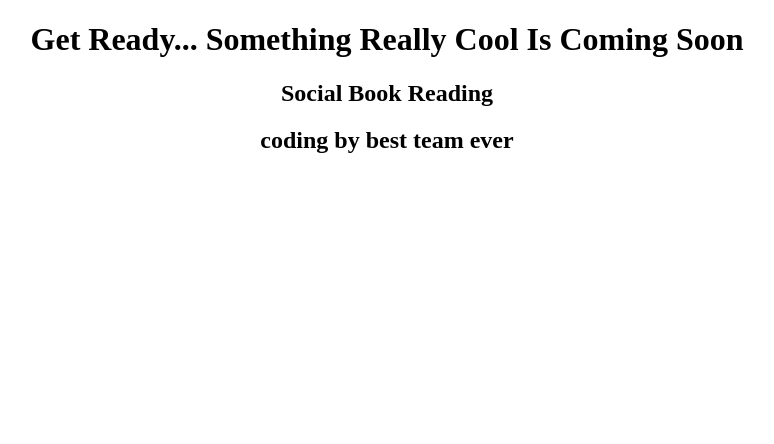
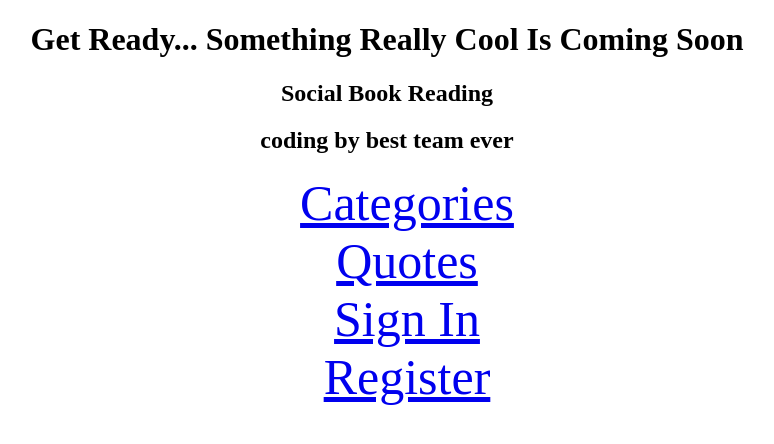
Before and after one commit to HaykSerobyan-arpify/social-reading-test, a Django app: page / in a window 1280 px wide. Shown: the part 185-629 px from the top of the page, without its empty margins (253-1027 px from the left). Run offline with Django 4.2, Linux system fonts and the light colour scheme.

Commit message:
style change

```diff
--- a/config/config/settings.py
+++ b/config/config/settings.py
@@ -80,9 +80,9 @@ DATABASES = {
         'ENGINE': 'djongo',
         'NAME': 'social_reading_db',
         'ENFORCE_SCHEMA': False,
-        'CLIENT': {
-            'host': MONGO_URI
-        }
+        # 'CLIENT': {
+        #     'host': MONGO_URI
+        # }
     }
 }
 
--- a/config/quotes/static/css/coming_soon.css
+++ b/config/quotes/static/css/coming_soon.css
@@ -40,7 +40,7 @@ div {
 }
 .seed-csp4 body {
     font-family: "Helvetica Neue",Helvetica,Arial,sans-serif;
-    font-size: 14px;
+    font-size: 1000px;
     line-height: 1.428571429;
     color: #333;
     background-color: #fff;
--- a/config/quotes/templates/quotes/coming_soon.html
+++ b/config/quotes/templates/quotes/coming_soon.html
@@ -14,6 +14,12 @@
         <h1 id="seed-csp4-headline">Get Ready... Something Really Cool Is Coming Soon</h1>
         <h2>Social Book Reading</h2>
         <h2>coding by best team ever</h2>
+        <ul style="list-style-type: none">
+            <li style="font-size: 50px"><a href="https://socialreading.xyz/categories/">Categories</a></li>
+            <li style="font-size: 50px"><a href="https://socialreading.xyz/quotes/">Quotes</a></li>
+            <li style="font-size: 50px"><a href="https://socialreading.xyz/categories/">Sign In</a></li>
+            <li style="font-size: 50px"><a href="https://socialreading.xyz/categories/">Register</a></li>
+        </ul>
     </div>
 </div>
 </body>
--- a/config/quotes/views.py
+++ b/config/quotes/views.py
@@ -22,7 +22,7 @@ class QuotesViewSet(viewsets.ModelViewSet):
     queryset = Quote.objects.all()
 
     def get_success_headers(self, data):
-        client = pymongo.MongoClient(MONGO_URI)
+        client = pymongo.MongoClient()
         db = client.social_reading_db
         category = data['book_category'].capitalize()
         print(category)
```
Lines whose indentation alone changed are shown as unchanged.
